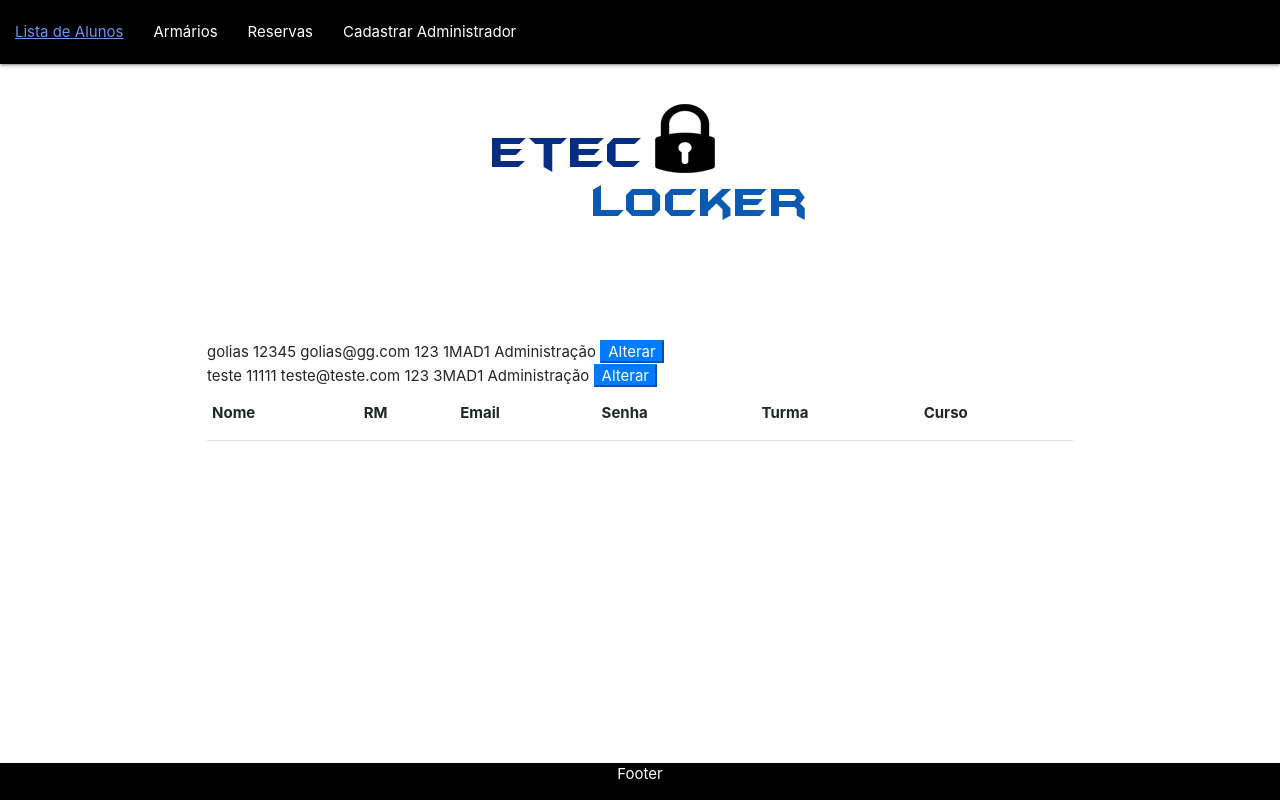
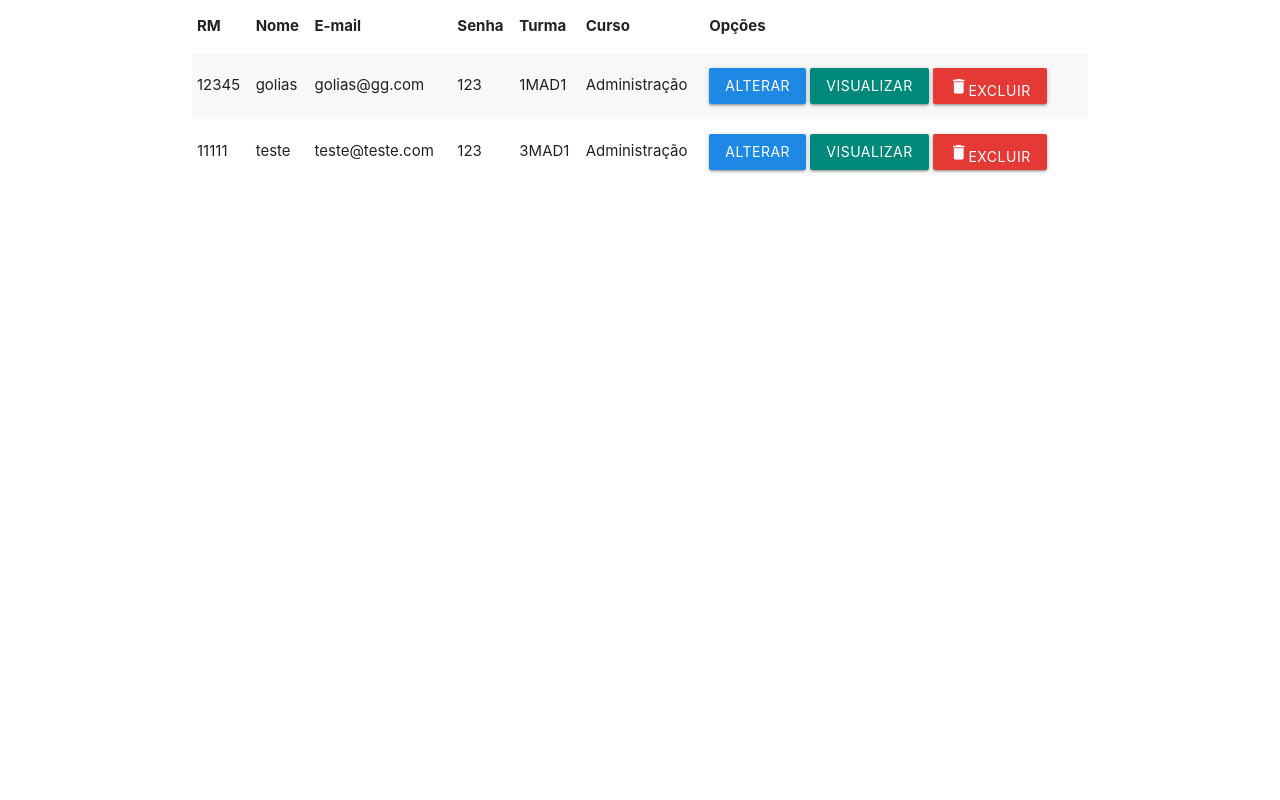
Before and after one commit to lucasdeaquino/TCC-armarios, a PHP site: page /TCC/administrador/adm-aluno.php in a window 1280 px wide. Run offline with PHP 8.4, Linux system fonts and the light colour scheme; data comes from the database, SQL or seed files in the repository; lists and menus that the app fills with data are empty; some libraries are stand-ins or nearby versions.

Commit message:
Add files via upload

```diff
--- a/TCC/administrador/adm-aluno.php
+++ b/TCC/administrador/adm-aluno.php
@@ -3,58 +3,46 @@
 <head>
 	<title>Alunos</title>
   <script src="https://ajax.googleapis.com/ajax/libs/jquery/3.4.0/jquery.min.js"></script>
-   <link rel="stylesheet" href="https://maxcdn.bootstrapcdn.com/bootstrap/4.0.0/css/bootstrap.min.css" integrity="sha384-Gn5384xqQ1aoWXA+058RXPxPg6fy4IWvTNh0E263XmFcJlSAwiGgFAW/dAiS6JXm" crossorigin="anonymous">
-    <script src="https://cdnjs.cloudflare.com/ajax/libs/popper.js/1.12.9/umd/popper.min.js" integrity="sha384-ApNbgh9B+Y1QKtv3Rn7W3mgPxhU9K/ScQsAP7hUibX39j7fakFPskvXusvfa0b4Q" crossorigin="anonymous"></script>
+    <!-- Compiled and minified CSS -->
+    <link rel="stylesheet" href="https://cdnjs.cloudflare.com/ajax/libs/materialize/1.0.0/css/materialize.min.css">
+
+    <!-- Compiled and minified JavaScript -->
+    <script src="https://cdnjs.cloudflare.com/ajax/libs/materialize/1.0.0/js/materialize.min.js"></script>
+
+      <link href="https://fonts.googleapis.com/icon?family=Material+Icons" rel="stylesheet">
+
 <script src="https://maxcdn.bootstrapcdn.com/bootstrap/4.0.0/js/bootstrap.min.js" integrity="sha384-JZR6Spejh4U02d8jOt6vLEHfe/JQGiRRSQQxSfFWpi1MquVdAyjUar5+76PVCmYl" crossorigin="anonymous"></script>
-<link rel="stylesheet" href="https://cdnjs.cloudflare.com/ajax/libs/materialize/1.0.0/css/materialize.min.css">
+
+
 <meta charset="utf-8">
  </head>
     <body>
-
-      <nav id="nav">
-    <div class="nav-wrapper black">
-      <a href="#" data-target="mobile-demo" class="sidenav-trigger"><i class="material-icons">menu</i></a>
-      <ul class="left hide-on-med-and-down">
-        <li><a id="menu" href="adm-aluno.php">Lista de Alunos</a></li>
-        <li><a id="menu" href="armarios.php">Armários</a></li>
-        <li><a id="menu" href="adm-reservas.php">Reservas</a></li>
-           <li><a id="menu" href="cadastro-adm.php">Cadastrar Administrador</a></li>
-      </ul>
-    </div>
-  </nav>
-
-  <ul class="sidenav" id="mobile-demo">
-    <li><a href="sass.html">Sass</a></li>
-    <li><a href="badges.html">Components</a></li>
-    <li><a href="collapsible.html">Javascript</a></li>
-    <li><a href="mobile.html">Mobile</a></li>
-  </ul>
-
-     <center> <img id="daora" src="legal1.png"></center>
- </div>
-
       <div class="container">
 
-        <table>
-         <thead>
-            <tr>
+         <form action="altera-aluno.php" method="post">
+          <table  class="striped">
+        <thead>
+          <tr>
+              <th>RM</th>
               <th>Nome</th>
-              <th>RM</th>
-              <th>Email</th>
+              <th>E-mail</th>
               <th>Senha</th>
               <th>Turma</th>
               <th>Curso</th>
+              <th>Opções</th>
           </tr>
         </thead>
-
-         <form action="altera-aluno.php" method="post">
-          <?php
+          <tbody>
+         <?php
 
            include('../conexao.php');
-             $aluno = "SELECT tb_aluno.nm_aluno as 'nome', tb_aluno.cd_rm as 'rm', tb_aluno.ds_email as 'email', tb_aluno.ds_senha as 'senha', tb_turmas.nm_turmas as 'turma', tb_curso.nm_curso as 'curso' FROM tb_aluno
-   inner join tb_turma_aluno on (tb_aluno.cd_rm = tb_turma_aluno.id_rm)
-   inner join tb_turmas on (tb_turmas.cd_turmas = tb_turma_aluno.id_turmas)
-   inner join tb_curso on (tb_curso.cd_curso = tb_turmas.id_curso)";
+             $aluno = "SELECT tb_aluno.nm_aluno AS 'nome', tb_aluno.cd_rm AS 'rm', tb_aluno.ds_email AS 'email', tb_aluno.ds_senha AS 'senha', tb_turmas.nm_turmas AS 'turma', tb_curso.nm_curso AS 'curso'
+FROM tb_aluno
+INNER JOIN tb_turma_aluno ON ( tb_aluno.cd_rm = tb_turma_aluno.id_rm )
+INNER JOIN tb_turmas ON ( tb_turmas.cd_turmas = tb_turma_aluno.id_turmas )
+INNER JOIN tb_curso ON ( tb_curso.cd_curso = tb_turmas.id_curso )
+LEFT JOIN tb_reserva ON ( tb_reserva.id_aluno1_reserva = tb_aluno.cd_rm
+AND tb_reserva.id_aluno2_reserva = tb_aluno.cd_rm )";
 
 
              if(!$exealuno = $mysqli -> query($aluno)){
@@ -67,50 +55,29 @@
 
                     while($row = $exealuno->fetch_object()){
 
-                       echo $row ->nome.' '.$row ->rm.' '.$row ->email.' '.$row ->senha.' '.$row ->turma.' '.$row ->curso." <button class = 'bnt btn-primary' name = 'alterar' id = 'alterar' value= ".$row->rm." >Alterar</button> <br>";
+                       echo " <tr>
+            <td>".$row ->rm."</td>
+            <td>".$row ->nome."</td>
+            <td>".$row ->email."</td>
+            <td>".$row ->senha."</td>
+            <td>".$row ->turma."</td>
+            <td>".$row ->curso."</td>
+            <td><button class = 'btn waves-effect blue darken-1' name = 'alterar' id = 'alterar' value= ".$row->rm." >Alterar</button>
+            <button class = 'btn waves-effect  teal darken-1' name = 'visualizar' id = 'visualizar' value= >visualizar</button>
+            <button class = 'btn waves-effect   red darken-1' name = 'excluir' id = 'excluir' value= ><i class='material-icons'>delete</i>Excluir</button> </td>
+          </tr>";
+
                     }
 
                   }
 
           ?>
-    </table>
+
+
+
+        </tbody>
+      </table>
+
     </div>
    </body>
-
-<div class="footer">
-  <p>Footer</p>
-</div>
-<meta name="viewport" content="width=device-width, initial-scale=1">
  </html>
- <style type="text/css">
-
-
-#menu{
-
-transition: 0.5s;
-
-}
-
-#menu:hover{
-
- color:#6495ED;
-
-}
-
-.footer {
-   position: fixed;
-   left: 0;
-   bottom: 0;
-   width: 100%;
-   background-color: black;
-   color: white;
-   text-align: center;
-}
-
-#daora{
-margin-top: -5%
-
-}
-
-
- </style>
--- a/TCC/administrador/altera-aluno.php
+++ b/TCC/administrador/altera-aluno.php
@@ -21,10 +21,10 @@
 
        $alterar = $_POST['alterar'];
 
-       if(empty($_SESSION['altera'])){
+
 
           $_SESSION['altera'] = $alterar;
-       }
+
        echo $_SESSION['altera'];
 
          $altera_sql = "SELECT tb_aluno.nm_aluno as 'nome', tb_aluno.cd_rm as 'rm', tb_aluno.ds_email as 'email', tb_aluno.ds_senha as 'senha', tb_turmas.nm_turmas as 'turma', tb_curso.nm_curso as 'curso', tb_turma_aluno.cd_turma_aluno as 'turmaluno' FROM tb_aluno
```
Also changed, not shown: TCC/administrador/cadastro-adm.php (+5 -72 lines).
